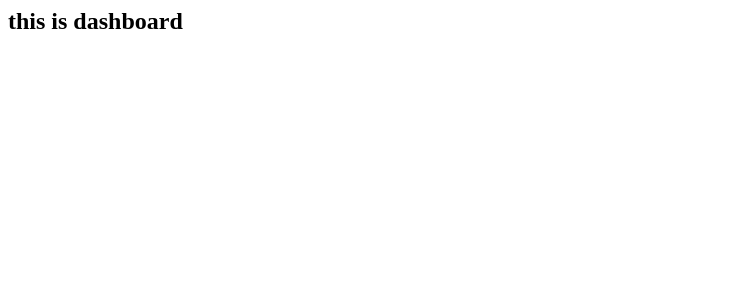
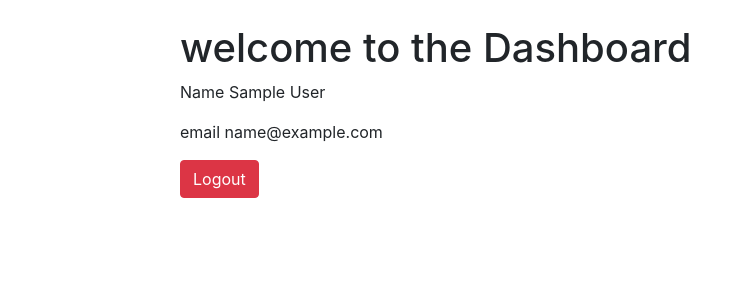
Before and after one commit to atiqrahmanie/project, a Flask app: page /dashboard in a window 1280 px wide. Shown: the top 300 px of the page, without its empty margins (0-744 px from the left). Run offline with Flask 3, Linux system fonts and the light colour scheme; the visitor is signed in with stand-in values (Sample User, id 1); data that the repository does not hold is empty; some libraries are stand-ins or nearby versions.

Commit message:
logout  function added redirect to login page

```diff
--- a/flasksql/app.py
+++ b/flasksql/app.py
@@ -1,5 +1,6 @@
 from flask import Flask, render_template, redirect, url_for, session, flash, request
 from flask_login import LoginManager, UserMixin, login_user, login_required, logout_user
+current_user = UserMixin
 from flask_wtf import FlaskForm
 from wtforms import StringField,PasswordField,SubmitField
 from wtforms.validators import DataRequired, Email, ValidationError
@@ -111,9 +112,15 @@ def login():
 
 
 @app.route('/dashboard')
+@login_required
 def dashboard():
     return render_template('dashboard.html')
-
+@app.route('/logout')
+@login_required
+def logout():
+    logout_user()
+    flash('You have been logged out.', 'success')
+    return redirect(url_for('login'))
 
 if __name__ == '__main__':
     app.run(debug=True)
--- a/flasksql/templates/dashboard.html
+++ b/flasksql/templates/dashboard.html
@@ -1 +1,26 @@
-<h2>this is dashboard</h2>
+
+<!DOCTYPE html>
+<html lang="en">
+<head>
+  <title>Flask mysql</title>
+  <meta charset="utf-8">
+  <meta name="viewport" content="width=device-width, initial-scale=1">
+  <link rel="stylesheet" href="https://cdn.jsdelivr.net/npm/bootstrap@4.6.2/dist/css/bootstrap.min.css">
+  <script src="https://cdn.jsdelivr.net/npm/jquery@3.7.1/dist/jquery.slim.min.js"></script>
+  <script src="https://cdn.jsdelivr.net/npm/popper.js@1.16.1/dist/umd/popper.min.js"></script>
+  <script src="https://cdn.jsdelivr.net/npm/bootstrap@4.6.2/dist/js/bootstrap.bundle.min.js"></script>
+</head>
+<body>
+
+<div class="container mt-4">
+    <div class="row justify-content-center">
+        <div class="col-md-10">
+            <h1> welcome to the Dashboard</h1>
+           <p>Name   {{ current_user.name }} </p>
+           <p>email {{ current_user.email }}</p>
+            <a href="/logout" class="btn btn-danger">Logout</a>
+        </div>
+    </div>
+</div>
+</body>
+</html>
```
